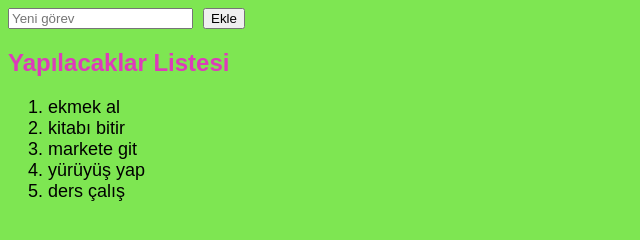
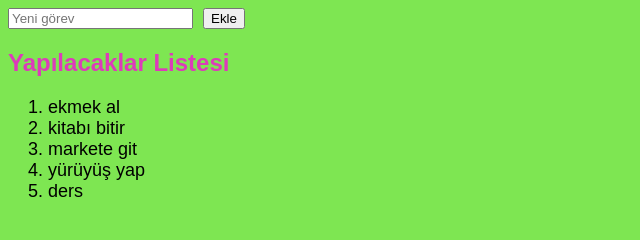
Before and after one commit to zesu-blip/staj-egitim, a plain HTML site: page proje/index.html in a window 1280 px wide. Shown: the full height of the page, 0-640 px from the left. Drawn offline with Linux system fonts and the light colour scheme.

Commit message:
html css temel yapisi hazirlandi

```diff
--- a/proje/index.html
+++ b/proje/index.html
@@ -18,7 +18,7 @@
     <li class="gorev">kitabı bitir</li>
     <li class="gorev">markete git</li>
     <li class="gorev">yürüyüş yap</li>
-    <li class="gorev">ders çalış</li>
+    <li class="gorev">ders</li>
 </ol>
 
 </body>
```
